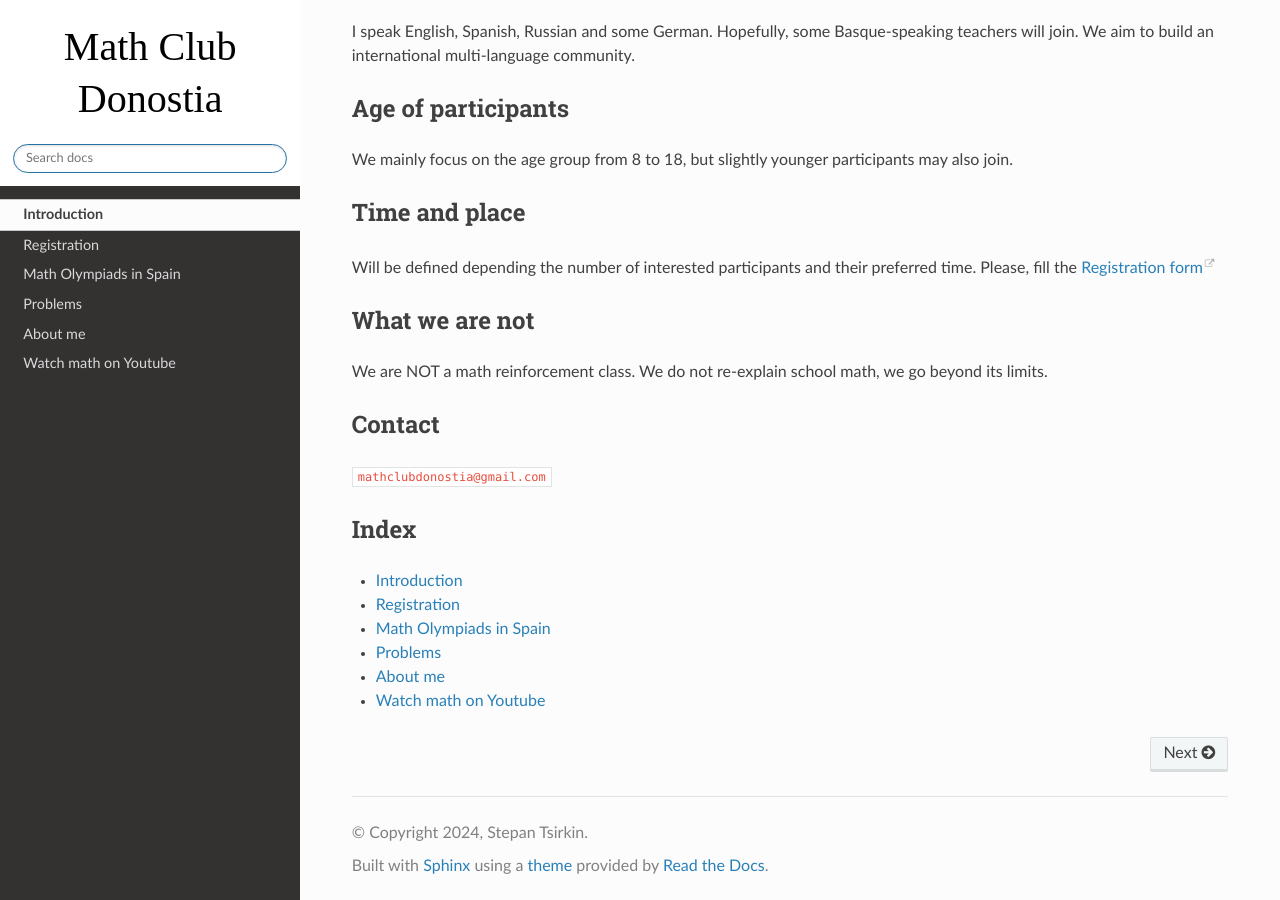
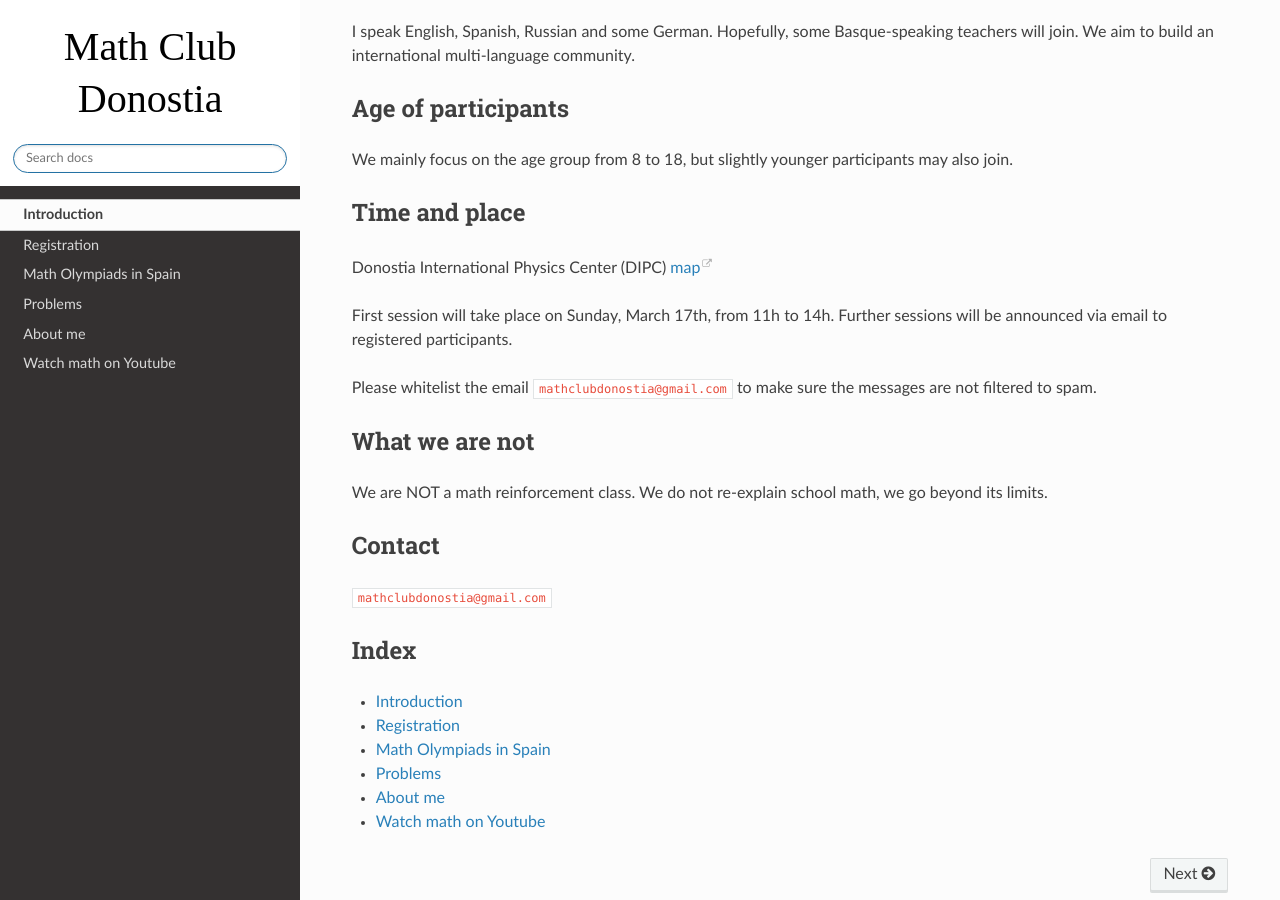
Before and after one commit to math-club-donostia/math-club-donostia.github.io, a Sphinx documentation site: the page built from source/index.rst, in a window 1280 px wide and 900 px high, scrolled down 965 px. Built offline with Sphinx 7.4.7 and the Read the Docs theme 2.0.0, drawn with Linux system fonts in a browser that asks for light colours; cross-references to code outside the pages are shown as plain code.

Commit message:
added place and time

```diff
--- a/source/index.rst
+++ b/source/index.rst
@@ -59,7 +59,12 @@ We mainly focus on the age group from 8 to 18, but slightly younger participants
 Time and place
 +++++++++++++++
 
-Will be defined depending the number of interested participants and their preferred time. Please, fill the |register|
+Donostia International Physics Center (DIPC)  `map <https://maps.app.goo.gl/gQCwwBtMxdog811S8>`__
+
+First session will take place on Sunday, March 17th, from 11h to 14h.
+Further sessions will be announced via email to registered participants.
+
+Please whitelist the email :email:`mathclubdonostia@gmail.com` to make sure the messages are not filtered to spam.
 
 What we are not
 +++++++++++++++++
```
